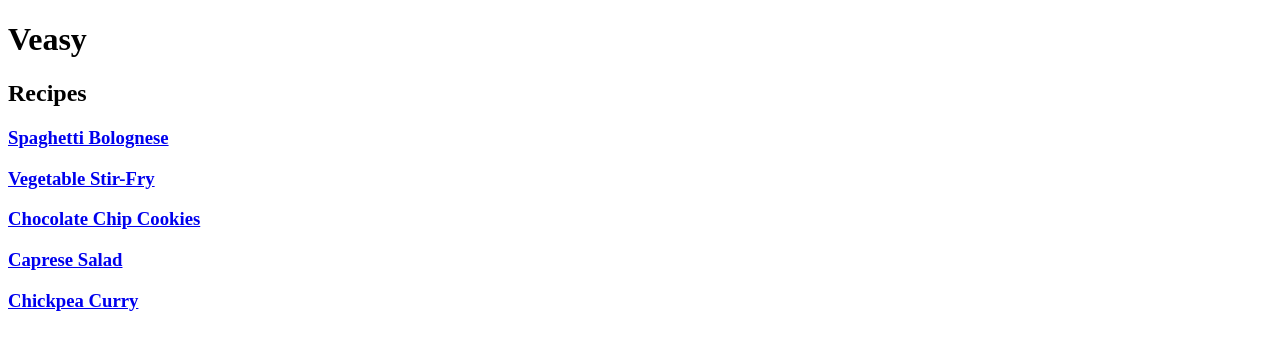
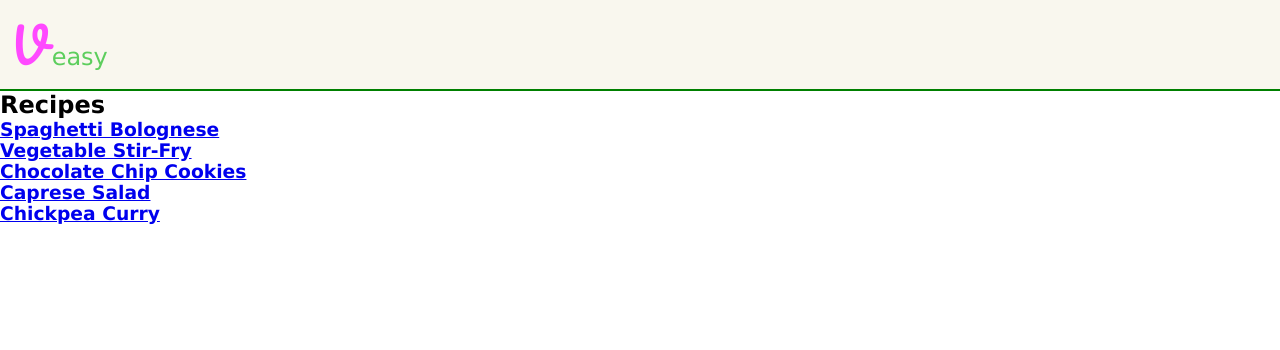
Before and after one commit to jboyce313/veasy, a React (Vite) app in the folder react-app/: page / in a window 1280 px wide. Shown: the top 350 px of the page. Built offline with nearby package versions, Linux system fonts and the light colour scheme.

Commit message:
added style to header

```diff
--- a/react-app/index.html
+++ b/react-app/index.html
@@ -3,6 +3,14 @@
   <head>
     <meta charset="UTF-8" />
     <link rel="icon" type="image/svg+xml" href="/vite.svg" />
+
+    <link rel="preconnect" href="https://fonts.googleapis.com" />
+    <link rel="preconnect" href="https://fonts.gstatic.com" crossorigin />
+    <link
+      href="https://fonts.googleapis.com/css2?family=Pacifico&family=Sacramento&family=Yellowtail&display=swap"
+      rel="stylesheet"
+    />
+
     <meta name="viewport" content="width=device-width, initial-scale=1.0" />
     <title>Veasy</title>
   </head>
--- a/react-app/src/components/Header.jsx
+++ b/react-app/src/components/Header.jsx
@@ -1,3 +1,11 @@
+import "../styles/Header.css";
+
 export function Header() {
-  return <h1>Veasy</h1>;
+  return (
+    <div className="header">
+      <h1 className="title">
+        <span>V</span>easy
+      </h1>
+    </div>
+  );
 }
--- a/react-app/src/main.jsx
+++ b/react-app/src/main.jsx
@@ -1,5 +1,6 @@
 import React from "react";
 import ReactDOM from "react-dom/client";
 import App from "./App.jsx";
+import "./styles/Main.css";
 
 ReactDOM.createRoot(document.getElementById("root")).render(<App />);
--- /dev/null
+++ b/react-app/src/styles/Header.css
@@ -0,0 +1,22 @@
+.header {
+  /* background-color: #7ce17c; */
+  background-color: rgb(249, 247, 238);
+  padding: 2px 10px;
+  border-bottom: 2px solid green;
+}
+
+.header h1 {
+  color: #5dce5d;
+  font-size: 1.5rem;
+  font-weight: 100;
+}
+
+.header h1 span {
+  color: #ff49ff;
+  margin-right: 5px;
+  /* font-family: "Yellowtail", cursive; */
+  font-family: "Pacifico", cursive;
+  font-weight: 400;
+  font-style: normal;
+  font-size: 3rem;
+}
--- /dev/null
+++ b/react-app/src/styles/Main.css
@@ -0,0 +1,6 @@
+* {
+  margin: 0;
+  padding: 0;
+  box-sizing: border-box;
+  font-family: Verdana, Geneva, Tahoma, sans-serif;
+}
```
